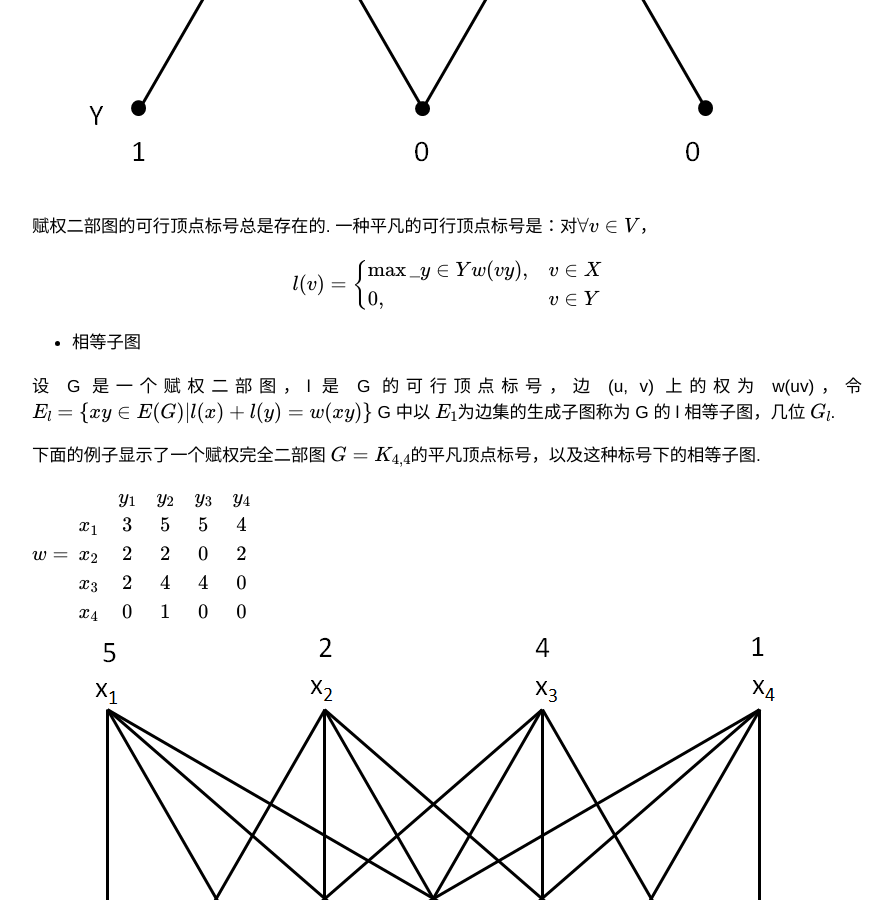
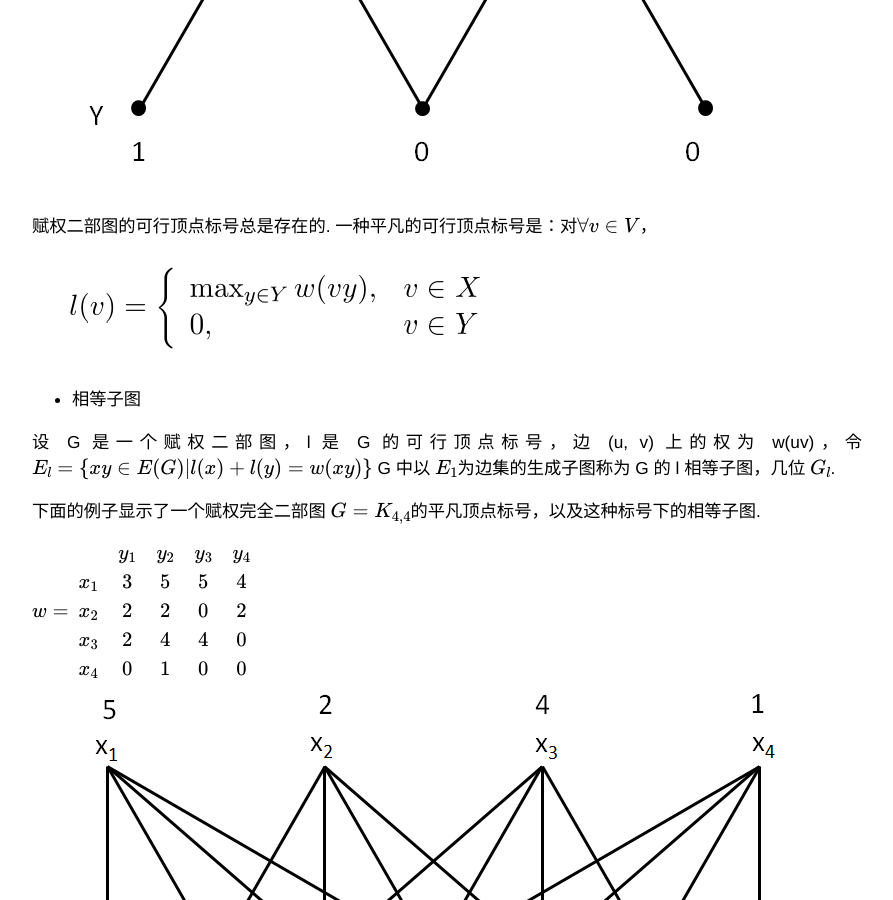
Before and after one commit to banqianhao/banqianhao.github.io, a Jekyll site: the page built from _posts/algorithm/2014-12-18-KMX.md, in a window 1280 px wide and 900 px high, scrolled down 1109 px. Shown: the whole window, without its empty margins (193-1086 px from the left). Built offline with Jekyll 4.4.1, drawn with Linux system fonts in a browser that asks for light colours; nearby versions of some CDN libraries; Markdown is read by kramdown in place of the engine named in the settings; formulas are drawn with MathJax 3.

Commit message:
tex->picture

```diff
--- a/_posts/algorithm/2014-12-18-KMX.md
+++ b/_posts/algorithm/2014-12-18-KMX.md
@@ -23,14 +23,7 @@ tags: [math, graph, algorithm]
 
 赋权二部图的可行顶点标号总是存在的. 一种平凡的可行顶点标号是：对$\forall v \in V$，
 
-$$
-l(v)=\left\{
-  \begin{array}{ll}
-    \max\_{y\in Y}w(vy), & {v\in X} \\
-    0, & {v\in Y}
-  \end{array}
-\right.
-$$
+![picturetes](/images/KMX/tex001.png)
 
 - 相等子图
 
```
Also changed, not shown: images/KMX/tex001.png (added).
